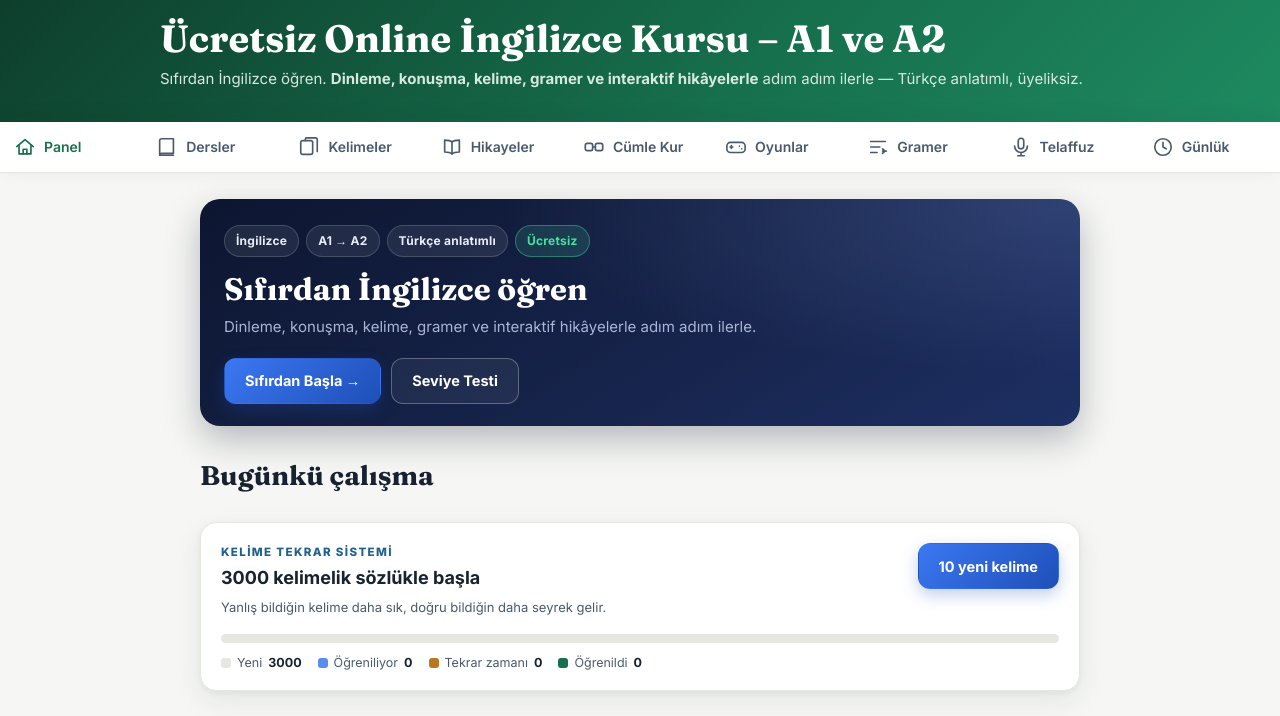
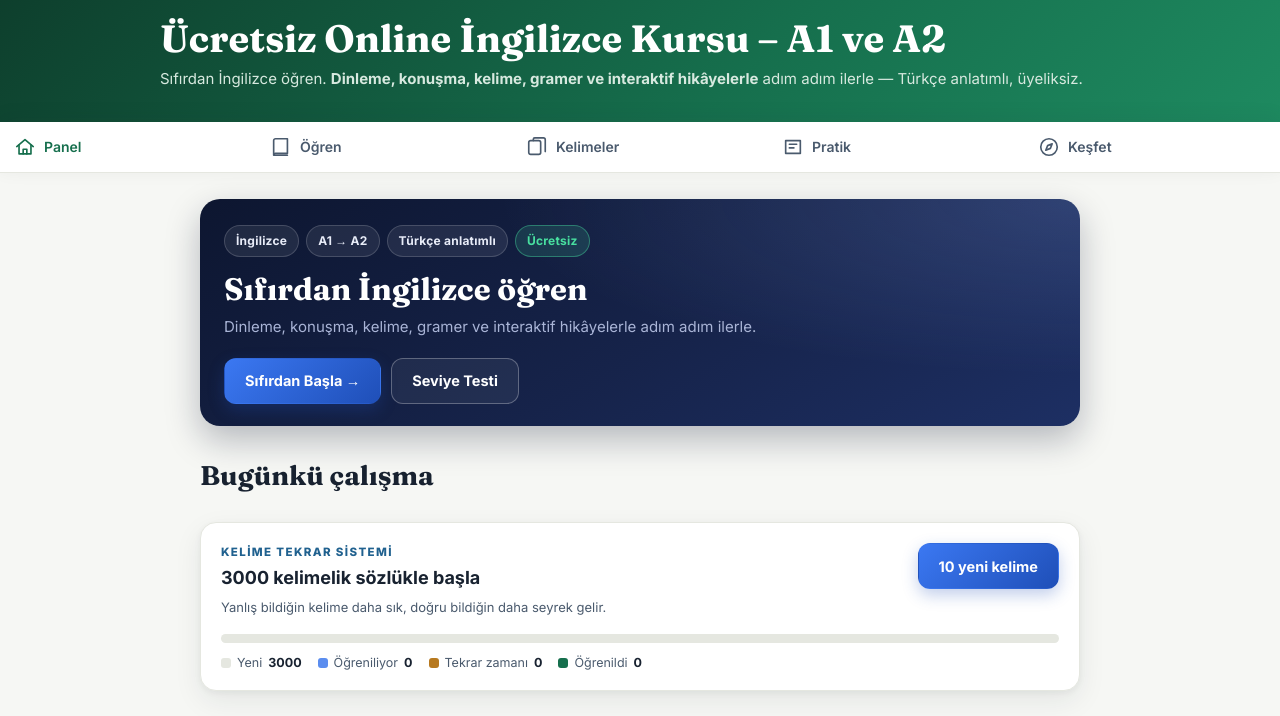
Before and after one commit to ahmed-sweid/bubixo, a plain HTML site: page index.html in a window 1280 px wide. Shown: the part 67-783 px from the top of the page. Drawn offline with Linux system fonts and the light colour scheme; no server answers.

Commit message:
Add four-tab navigation structure

```diff
--- a/index.html
+++ b/index.html
@@ -54,42 +54,14 @@
       Türkçe anlatımlı, üyeliksiz.</p>
   </header>
 
-  <nav class="nav" id="nav">
-    <button data-v="dersler" class="on"><svg viewBox="0 0 24 24">
-        <path d="M4 19V5a2 2 0 0 1 2-2h13v16H6a2 2 0 0 0-2 2zm0 0a2 2 0 0 0 2 2h13" />
-      </svg>Dersler</button>
-    <button data-v="kelime"><svg viewBox="0 0 24 24">
-        <rect x="3" y="5" width="13" height="15" rx="2" />
-        <path d="M8 5V3.5A1.5 1.5 0 0 1 9.5 2H19a2 2 0 0 1 2 2v13" />
-      </svg>Kelimeler</button>
-    <button data-v="hikaye"><svg viewBox="0 0 24 24">
-        <path d="M12 6.5C10.5 5 8 4.5 4 4.5v13c4 0 6.5.5 8 2 1.5-1.5 4-2 8-2v-13c-4 0-6.5.5-8 2z" />
-        <path d="M12 6.5v13" />
-      </svg>Hikayeler</button>
-    <button data-v="kur"><svg viewBox="0 0 24 24">
-        <rect x="2.5" y="8" width="8" height="8" rx="2" />
-        <rect x="13.5" y="8" width="8" height="8" rx="2" />
-        <path d="M10.5 12h3" />
-      </svg>Cümle Kur</button>
-    <button data-v="oyun"><svg viewBox="0 0 24 24">
-        <rect x="2" y="7" width="20" height="11" rx="4" />
-        <path d="M7 10.5v3M5.5 12h3M15.8 11h.01M18.3 14h.01" />
-      </svg>Oyunlar</button>
-    <button data-v="gramer"><svg viewBox="0 0 24 24">
-        <path d="M4 6h16M4 12h10M4 18h7" />
-        <path d="M17 14l2.5 2.5L17 19M21 16.5h-4" />
-      </svg>Gramer</button>
-    <button data-v="telaffuz"><svg viewBox="0 0 24 24">
-        <rect x="9" y="2.5" width="6" height="11.5" rx="3" />
-        <path d="M5 11a7 7 0 0 0 14 0M12 18v3.5M8.5 21.5h7" />
-      </svg>Telaffuz</button>
-    <button data-v="gunluk"><svg viewBox="0 0 24 24">
-        <circle cx="12" cy="12" r="9" />
-        <path d="M12 7v5l3.5 2" />
-      </svg>Günlük</button>
-  </nav>
-
-  <main class="wrap">
+  <nav class="nav" id="nav" aria-label="Ana gezinme">
+    <button data-v="dersler" class="on" aria-label="Öğren"><svg viewBox="0 0 24 24"><path d="M4 19V5a2 2 0 0 1 2-2h13v16H6a2 2 0 0 0-2 2zm0 0a2 2 0 0 0 2 2h13"/></svg>Öğren</button>
+    <button data-v="kelime" aria-label="Kelimeler"><svg viewBox="0 0 24 24"><rect x="3" y="5" width="13" height="15" rx="2"/><path d="M8 5V3.5A1.5 1.5 0 0 1 9.5 2H19a2 2 0 0 1 2 2v13"/></svg>Kelimeler</button>
+    <button data-v="pratik" aria-label="Pratik"><svg viewBox="0 0 24 24"><path d="M4 5h16v14H4zM8 9h8M8 13h5"/></svg>Pratik</button>
+    <button data-v="kesfet" aria-label="Keşfet"><svg viewBox="0 0 24 24"><circle cx="12" cy="12" r="9"/><path d="m15.5 8.5-2 5-5 2 2-5z"/></svg>Keşfet</button>
+  </nav>  <main class="wrap">
+    <section class="view" id="v-pratik"></section>
+    <section class="view" id="v-kesfet"></section>
     <section class="view on" id="v-dersler"></section>
     <section class="view" id="v-kelime"></section>
     <section class="view" id="v-gramer"></section>
```
